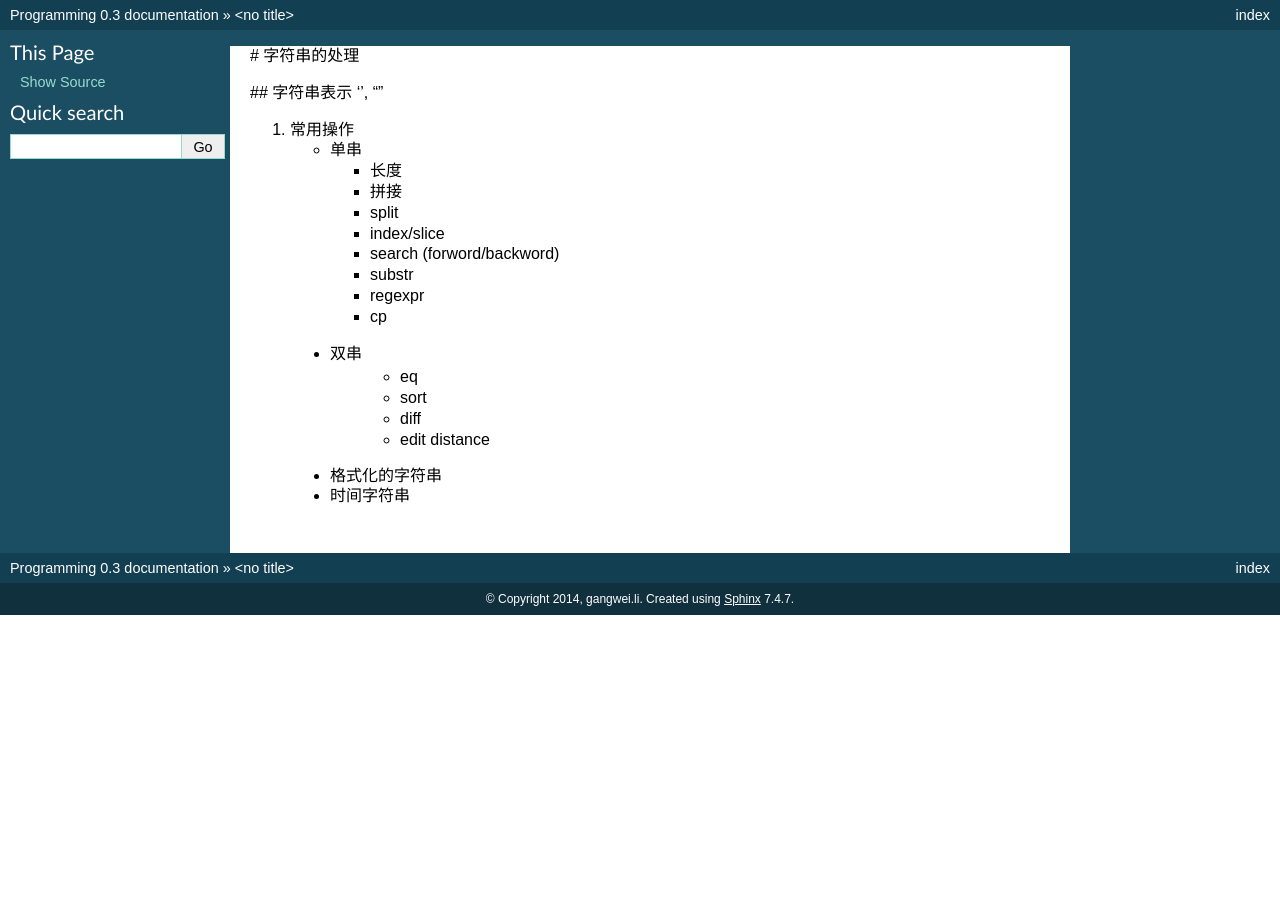
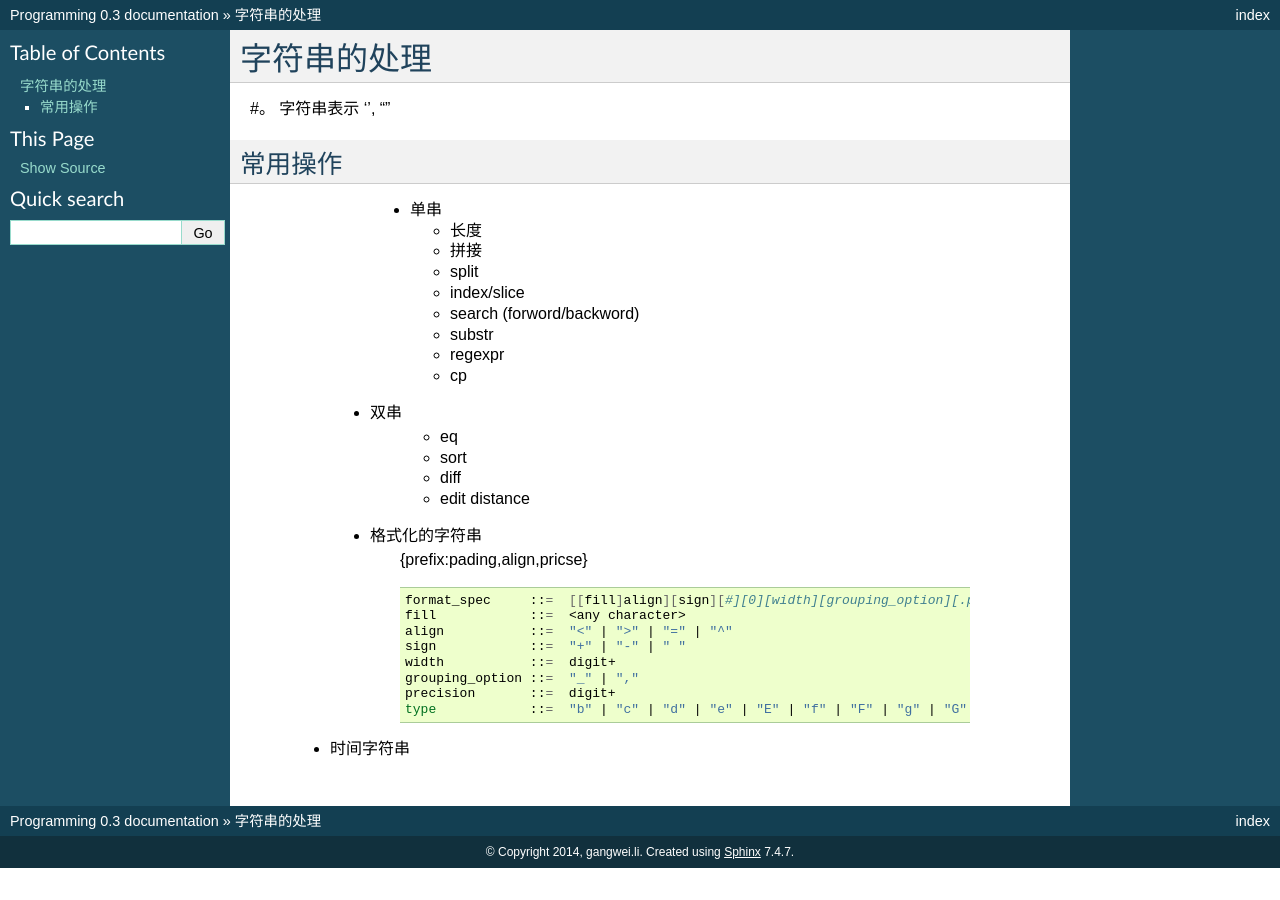
Before and after one commit to gwli/Programming, a Sphinx documentation site: the page built from source/content/Stage_1/Algorithm/string.rst, in a window 1280 px wide. Built offline with Sphinx 7.4.7, drawn with Linux system fonts in a browser that asks for light colours.

Commit message:
字符串的处理

```diff
--- a/source/content/Stage_1/Algorithm/string.rst
+++ b/source/content/Stage_1/Algorithm/string.rst
@@ -1,8 +1,10 @@
-# 字符串的处理
+字符串的处理
+###########
 
-## 字符串表示 '', ""
+#。 字符串表示 '', ""
 
-#. 常用操作
+常用操作
+========
 
    * 单串
 
@@ -22,4 +24,17 @@
      * edit distance
 
   * 格式化的字符串
-  * 时间字符串
+     {prefix:pading,align,pricse}
+
+     .. code-block:: bash
+
+        format_spec     ::=  [[fill]align][sign][#][0][width][grouping_option][.precision][type]
+        fill            ::=  <any character>
+        align           ::=  "<" | ">" | "=" | "^"
+        sign            ::=  "+" | "-" | " "
+        width           ::=  digit+
+        grouping_option ::=  "_" | ","
+        precision       ::=  digit+
+        type            ::=  "b" | "c" | "d" | "e" | "E" | "f" | "F" | "g" | "G" | "n" | "o" | "s" | "x" | "X" | "%"
+
+ * 时间字符串
```
